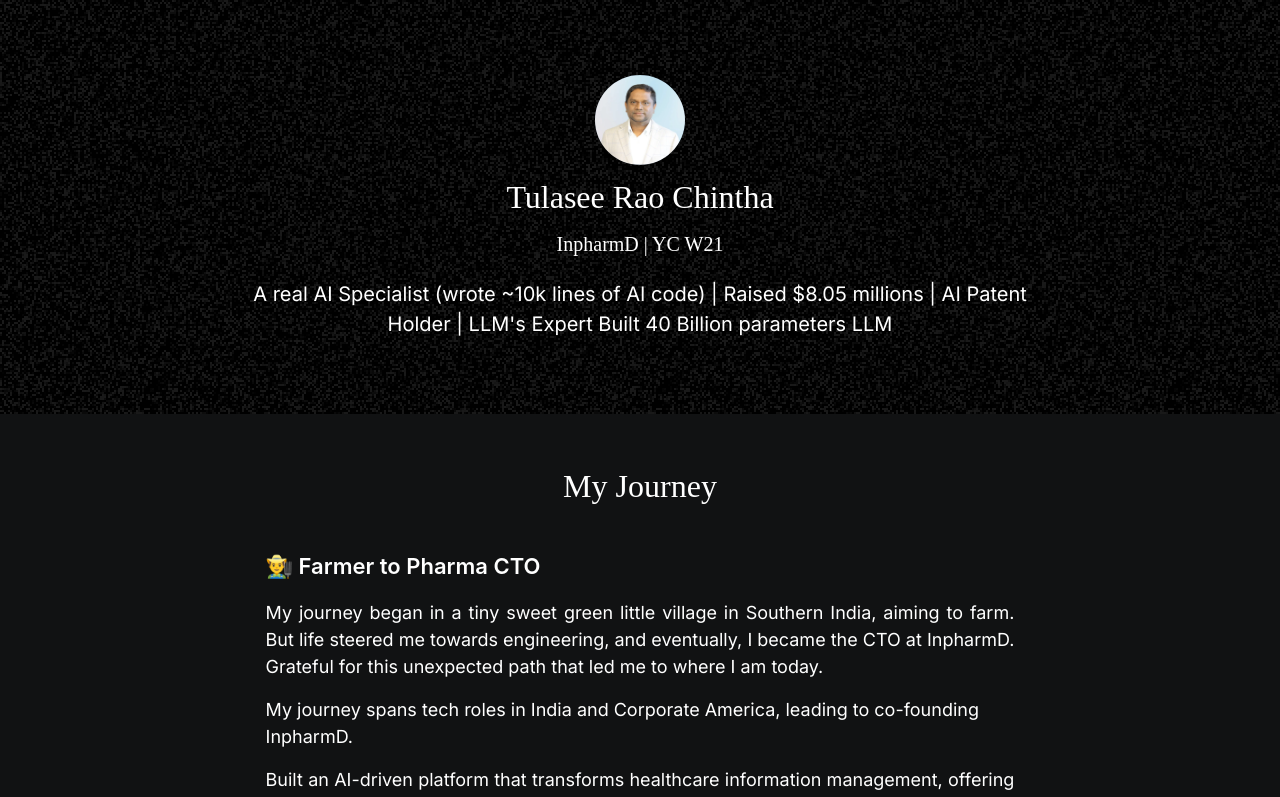
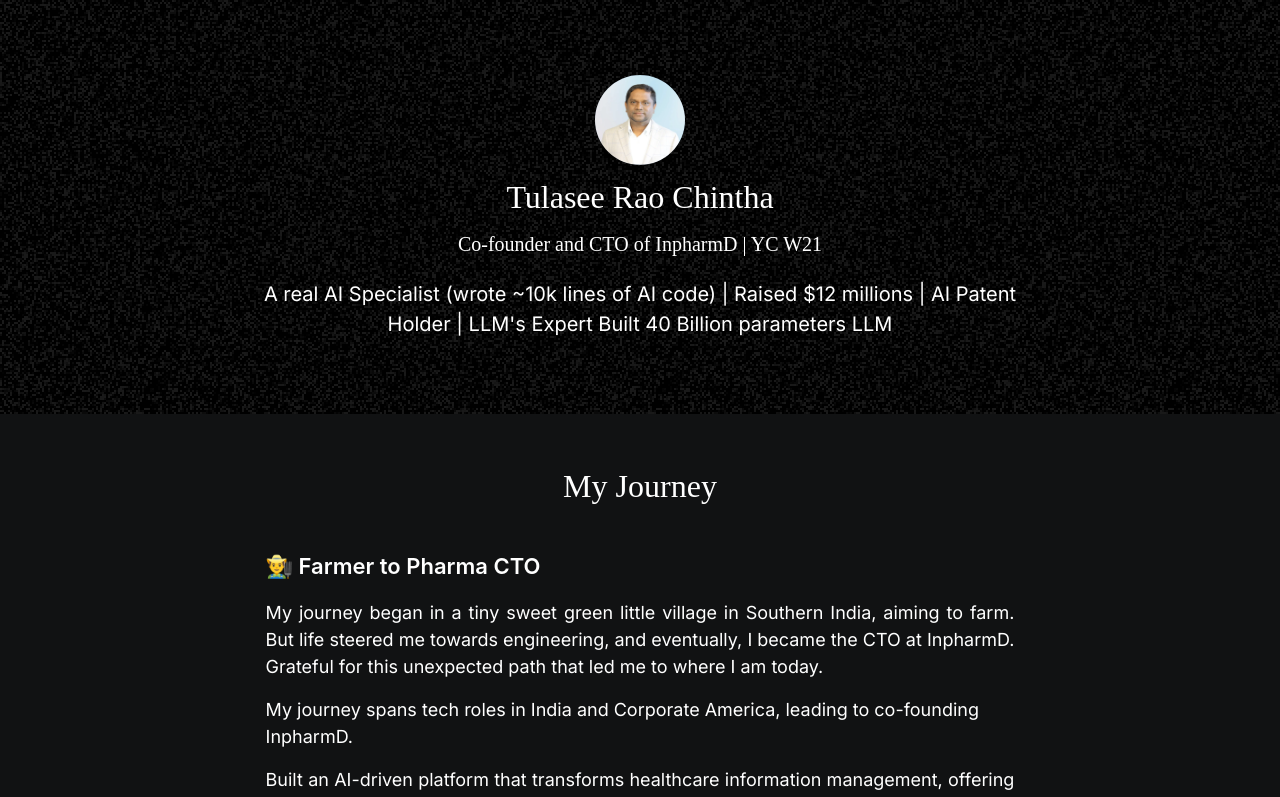
Before and after one commit to tulaseerao/my_profile, a Next.js app: page / in a window 1280 px wide. Shown: the top 797 px of the page. Built offline with nearby package versions, Linux system fonts and the light colour scheme.

Commit message:
Update description for Co-founder and CTO role
Updated the title and funding amount in the description.

```diff
--- a/src/app/page.js
+++ b/src/app/page.js
@@ -31,7 +31,7 @@
         <p className="font-pockota md:text-[32px] text-[24px] sm:text-[28px] my-2" data-aos="fade-out">Tulasee Rao Chintha</p>
         <p className="text-[20px] font-pockota mb-[20px]" data-aos="fade-in">
           <span>
-            InpharmD
+            Co-founder and CTO of InpharmD
           </span>
           <span>  | </span>
           <span>
@@ -39,7 +39,7 @@
           </span>
         </p>
         <p className="text-center font-inter text-[14px] md:text-[20px] md:w-[70%]" data-aos="fade-up">
-          A real AI Specialist (wrote ~10k lines of AI code) | Raised $8.05 millions | AI Patent Holder | LLM&apos;s Expert Built 40 Billion parameters LLM
+          A real AI Specialist (wrote ~10k lines of AI code) | Raised $12 millions | AI Patent Holder | LLM&apos;s Expert Built 40 Billion parameters LLM
         </p>
       </div>
 
```
